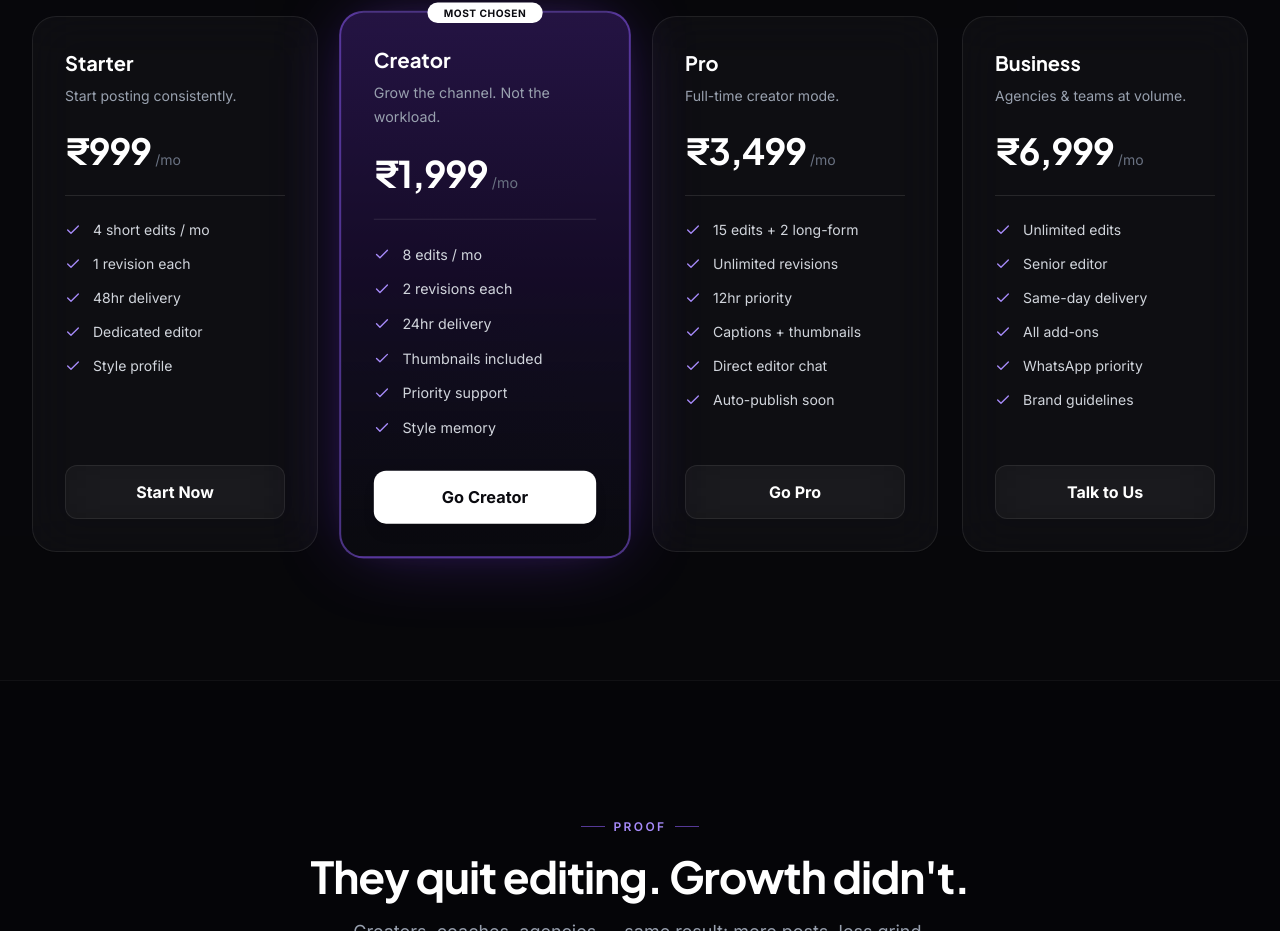
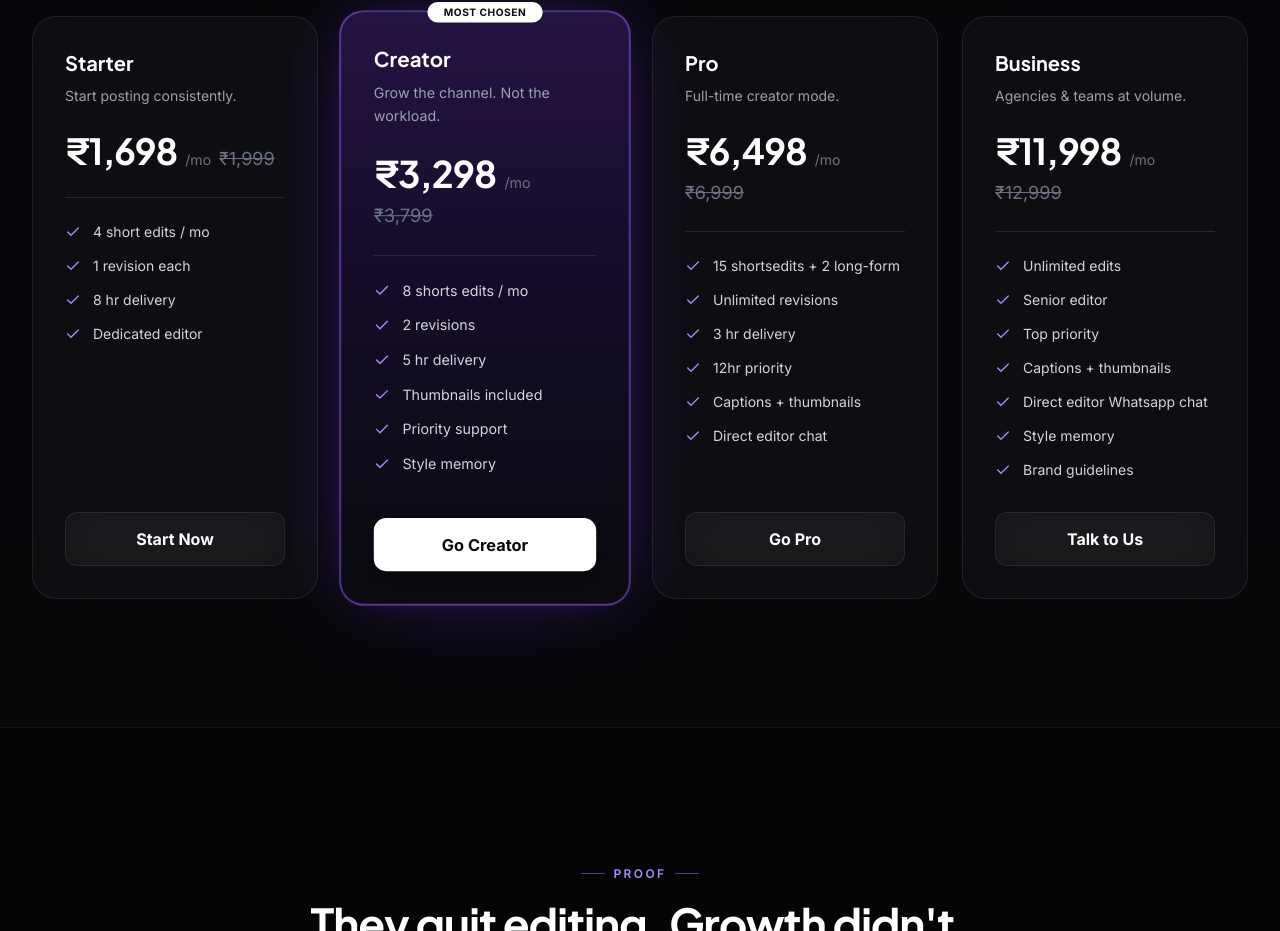
Before and after one commit to Vishal-16072000/ClipCraft, a React (Vite) app: page / in a window 1280 px wide. Shown: the part 4291-5222 px from the top of the page. Built offline with nearby package versions, Linux system fonts and the light colour scheme; no server answers.

Commit message:
Increase Pricing

```diff
--- a/src/components/sections/Pricing.tsx
+++ b/src/components/sections/Pricing.tsx
@@ -274,22 +274,46 @@ export function Pricing() {
               <div className="mt-6 pb-6 border-b border-white/10">
                 {plan.yearlyPrice && yearly ? (
                   <>
-                    <div className="flex items-baseline gap-1">
+                    <div className="flex items-baseline gap-2 flex-wrap">
                       <span className="font-display text-4xl font-bold text-white tracking-tight">
                         ₹{Math.round(plan.yearlyPrice / 12).toLocaleString("en-IN")}
                       </span>
                       <span className="text-gray-500 text-sm">/mo</span>
+                      {plan.originalYearlyPrice > plan.yearlyPrice && (
+                        <span className="text-lg text-gray-500 line-through">
+                          ₹
+                          {Math.round(plan.originalYearlyPrice / 12).toLocaleString(
+                            "en-IN",
+                          )}
+                        </span>
+                      )}
                     </div>
                     <p className="text-xs text-gray-500 mt-1">
-                      ₹{plan.yearlyPrice.toLocaleString("en-IN")}/yr billed annually
+                      {plan.originalYearlyPrice > plan.yearlyPrice ? (
+                        <>
+                          <span>
+                            ₹{plan.yearlyPrice.toLocaleString("en-IN")}/yr billed annually
+                          </span>{" "}
+                          <span className="line-through text-gray-600">
+                            ₹{plan.originalYearlyPrice.toLocaleString("en-IN")}
+                          </span>
+                        </>
+                      ) : (
+                        <>₹{plan.yearlyPrice.toLocaleString("en-IN")}/yr billed annually</>
+                      )}
                     </p>
                   </>
                 ) : (
-                  <div className="flex items-baseline gap-1">
+                  <div className="flex items-baseline gap-2 flex-wrap">
                     <span className="font-display text-4xl font-bold text-white tracking-tight">
                       ₹{plan.price.toLocaleString("en-IN")}
                     </span>
                     <span className="text-gray-500 text-sm">/mo</span>
+                    {plan.originalPrice > plan.price && (
+                      <span className="text-lg text-gray-500 line-through">
+                        ₹{plan.originalPrice.toLocaleString("en-IN")}
+                      </span>
+                    )}
                   </div>
                 )}
               </div>
--- a/src/data/content.ts
+++ b/src/data/content.ts
@@ -232,30 +232,33 @@ export const pricingPlans = [
   {
     id: "starter",
     name: "Starter",
-    price: 999,
-    yearlyPrice: 9999,
+    originalPrice: 1999,
+    price: 1698,
+    originalYearlyPrice: 23988,
+    yearlyPrice: 17998,
     description: "Start posting consistently.",
     popular: false,
     features: [
       "4 short edits / mo",
       "1 revision each",
-      "48hr delivery",
+      "8 hr delivery",
       "Dedicated editor",
-      "Style profile",
     ],
     cta: "Start Now",
   },
   {
     id: "creator",
     name: "Creator",
-    price: 1999,
-    yearlyPrice: 19999,
+    originalPrice: 3799,
+    price: 3298,
+    originalYearlyPrice: 45588,
+    yearlyPrice: 36998,
     description: "Grow the channel. Not the workload.",
     popular: true,
     features: [
-      "8 edits / mo",
-      "2 revisions each",
-      "24hr delivery",
+      "8 shorts edits / mo",
+      "2 revisions",
+      "5 hr delivery",
       "Thumbnails included",
       "Priority support",
       "Style memory",
@@ -265,33 +268,38 @@ export const pricingPlans = [
   {
     id: "pro",
     name: "Pro",
-    price: 3499,
-    yearlyPrice: 34999,
+    originalPrice: 6999,
+    price: 6498,
+    originalYearlyPrice: 83988,
+    yearlyPrice: 74998,
     description: "Full-time creator mode.",
     popular: false,
     features: [
-      "15 edits + 2 long-form",
+      "15 shortsedits + 2 long-form",
       "Unlimited revisions",
+      "3 hr delivery",
       "12hr priority",
       "Captions + thumbnails",
       "Direct editor chat",
-      "Auto-publish soon",
     ],
     cta: "Go Pro",
   },
   {
     id: "business",
     name: "Business",
-    price: 6999,
-    yearlyPrice: null,
+    originalPrice: 12999,
+    price: 11998,
+    originalYearlyPrice: 155988,
+    yearlyPrice: 129988,
     description: "Agencies & teams at volume.",
     popular: false,
     features: [
       "Unlimited edits",
       "Senior editor",
-      "Same-day delivery",
-      "All add-ons",
-      "WhatsApp priority",
+      "Top priority",
+      "Captions + thumbnails",
+      "Direct editor Whatsapp chat",
+      "Style memory",
       "Brand guidelines",
     ],
     cta: "Talk to Us",
```
